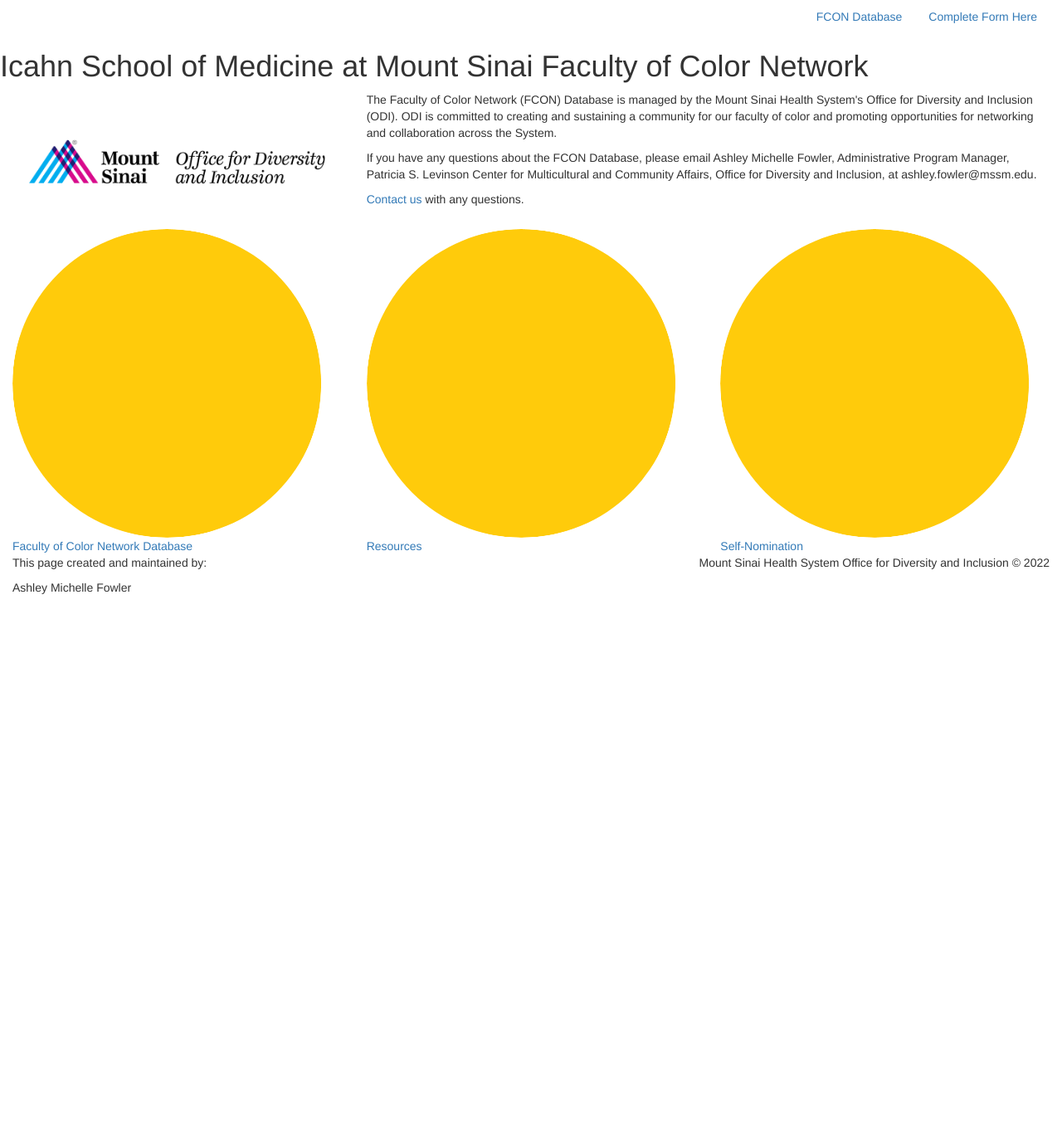
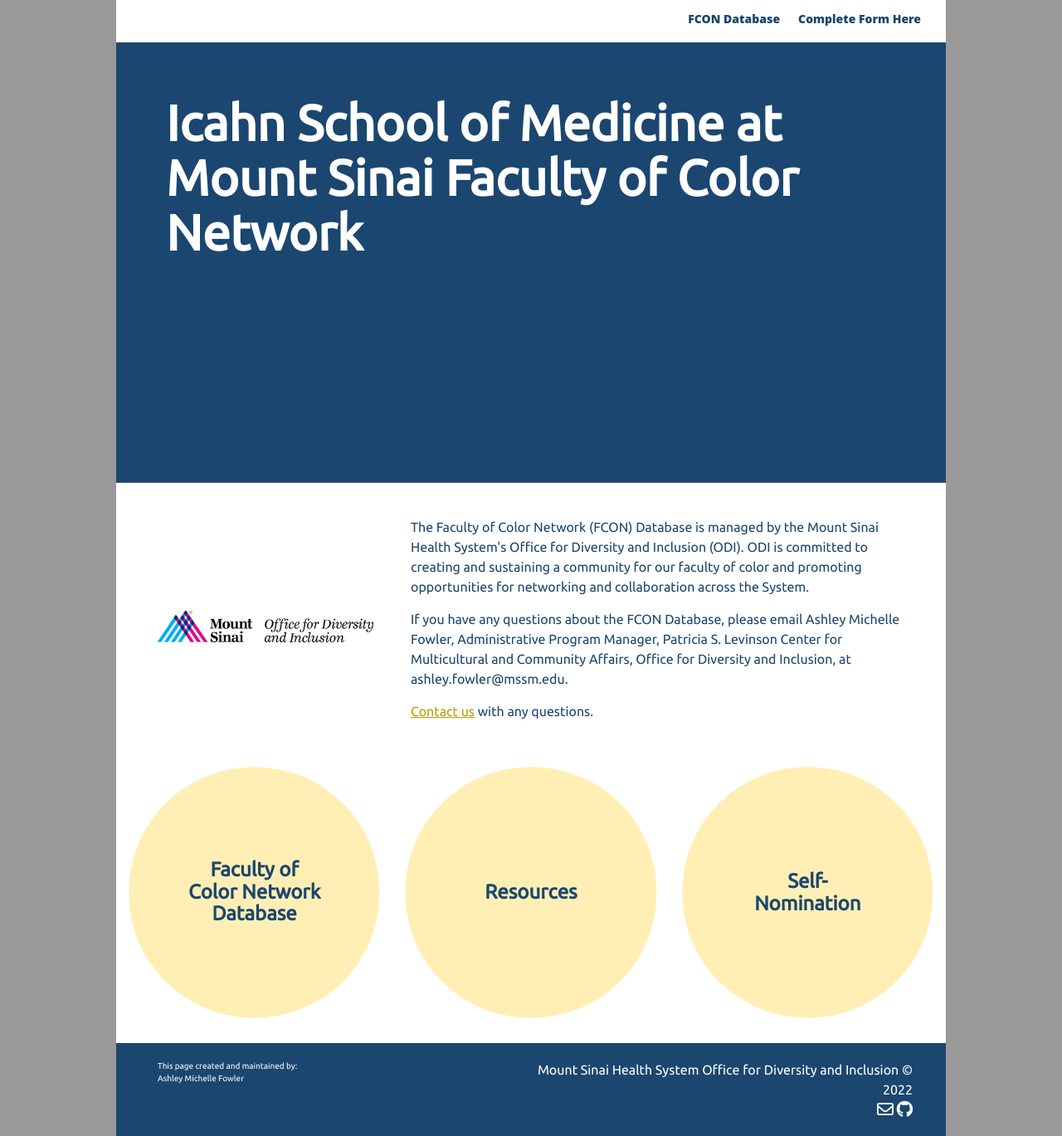
Before and after one commit to MSSMCMCA/FCON.github.io, a Jekyll site: the page built from index.html, in a window 1280 px wide. Shown: the whole page at 83% size. Built offline with Jekyll 4.4.1, drawn with Linux system fonts in a browser that asks for light colours; nearby versions of some CDN libraries; before the commit the page ends 900 px from its top, so only the background shows below that.

Commit message:
Update head.html

```diff
--- a/_includes/head.html
+++ b/_includes/head.html
@@ -9,7 +9,7 @@
 	<link rel="stylesheet" type='text/css' href="https://mssmcmca.github.io/FCON.github.io/assets/css/bootstrap.min.css">
 
 	<link rel="stylesheet" href="https://mssmcmca.github.io/FCON.github.io/assets/css/academicons.css">
-	<link rel="stylesheet" type='text/css' href="https://mssmcmca.github.io/FCON.github.io/css/main.css">
+	<link rel="stylesheet" type='text/css' href="https://mssmcmca.github.io/FCON.github.io/assets/css/main.css">
 
 	<link href='https://fonts.googleapis.com/css?family=Ubuntu' rel='stylesheet' type='text/css'>
 
```
